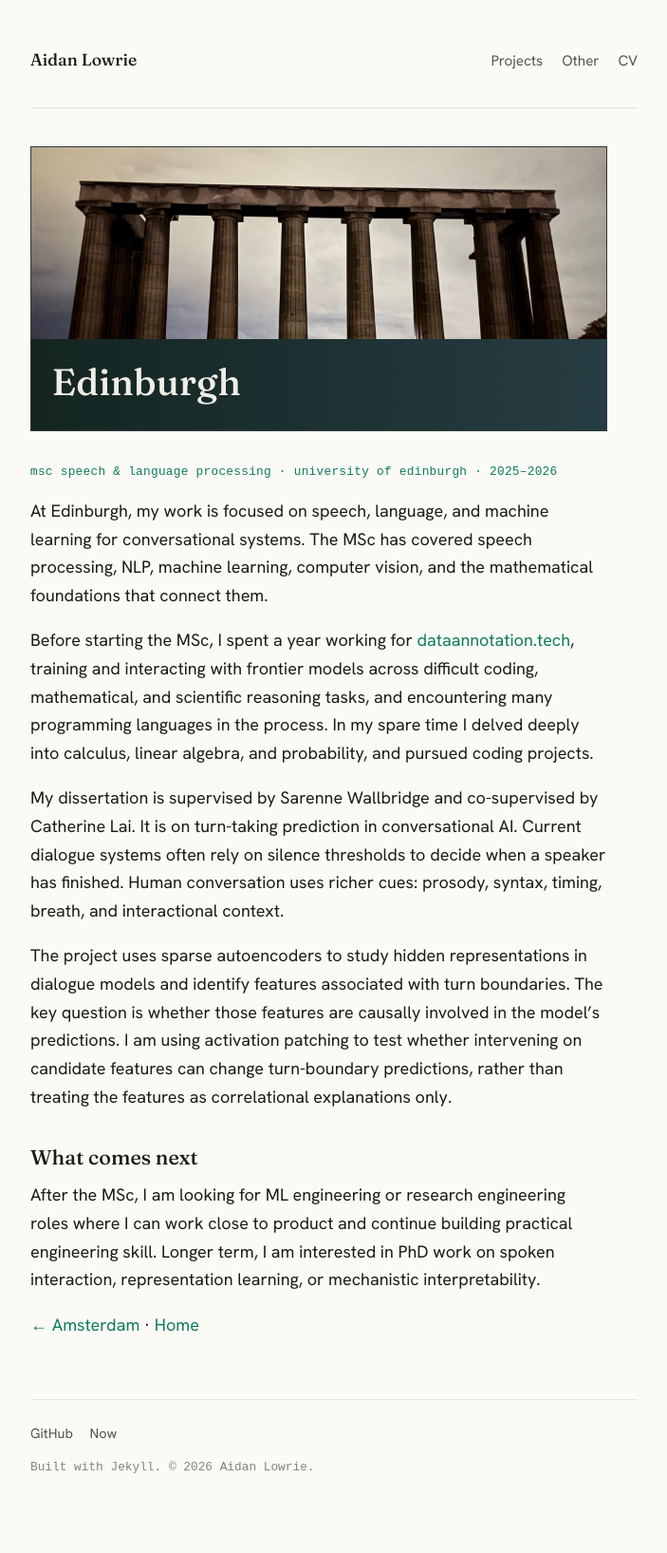
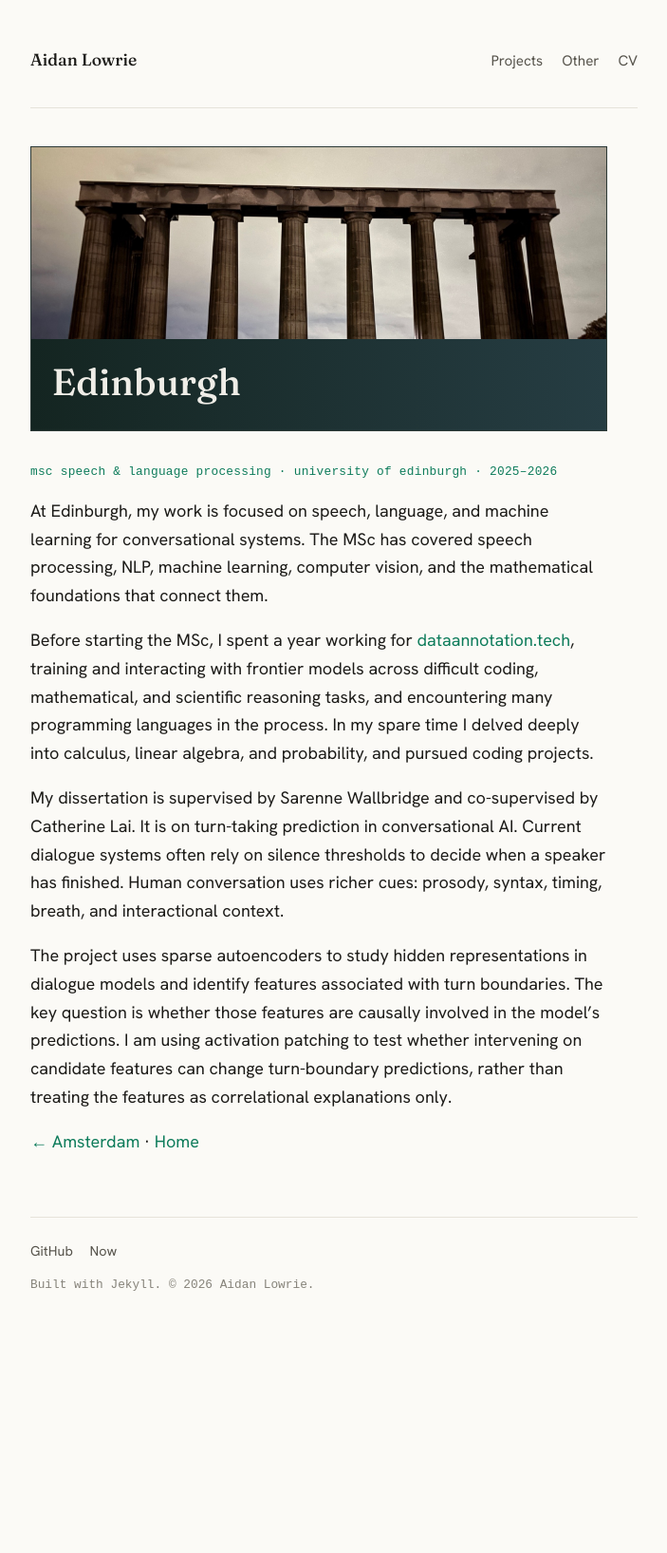
Before and after one commit to aidanlowrie/aidanlowrie.github.io, a Jekyll site: the page built from about/edinburgh.md, in a window 1280 px wide. Shown: the whole page at 95% size, without its empty margins (288-991 px from the left). Built offline with Jekyll 4.4.1, drawn with Linux system fonts in a browser that asks for light colours; some web fonts are replaced; after the commit the page ends 1443 px from its top, so only the background shows below that.

Commit message:
Remove 'What comes next' section from Edinburgh page

```diff
--- a/about/edinburgh.md
+++ b/about/edinburgh.md
@@ -38,11 +38,4 @@ using activation patching to test whether intervening on candidate features can
 change turn-boundary predictions, rather than treating the features as
 correlational explanations only.
 
-## What comes next
-
-After the MSc, I am looking for ML engineering or research engineering roles
-where I can work close to product and continue building practical engineering
-skill. Longer term, I am interested in PhD work on spoken interaction,
-representation learning, or mechanistic interpretability.
-
 [← Amsterdam](/about/amsterdam/) · [Home](/)
```
